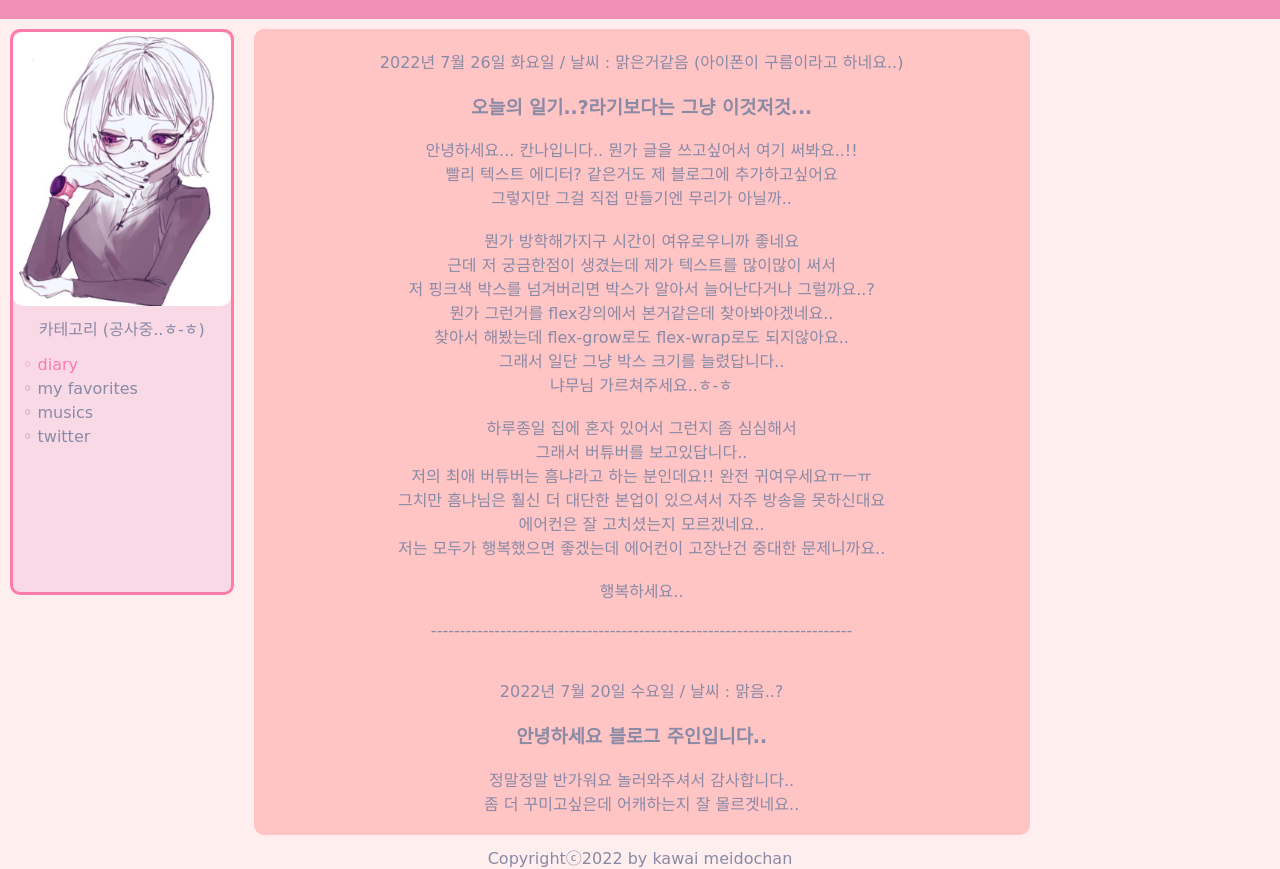
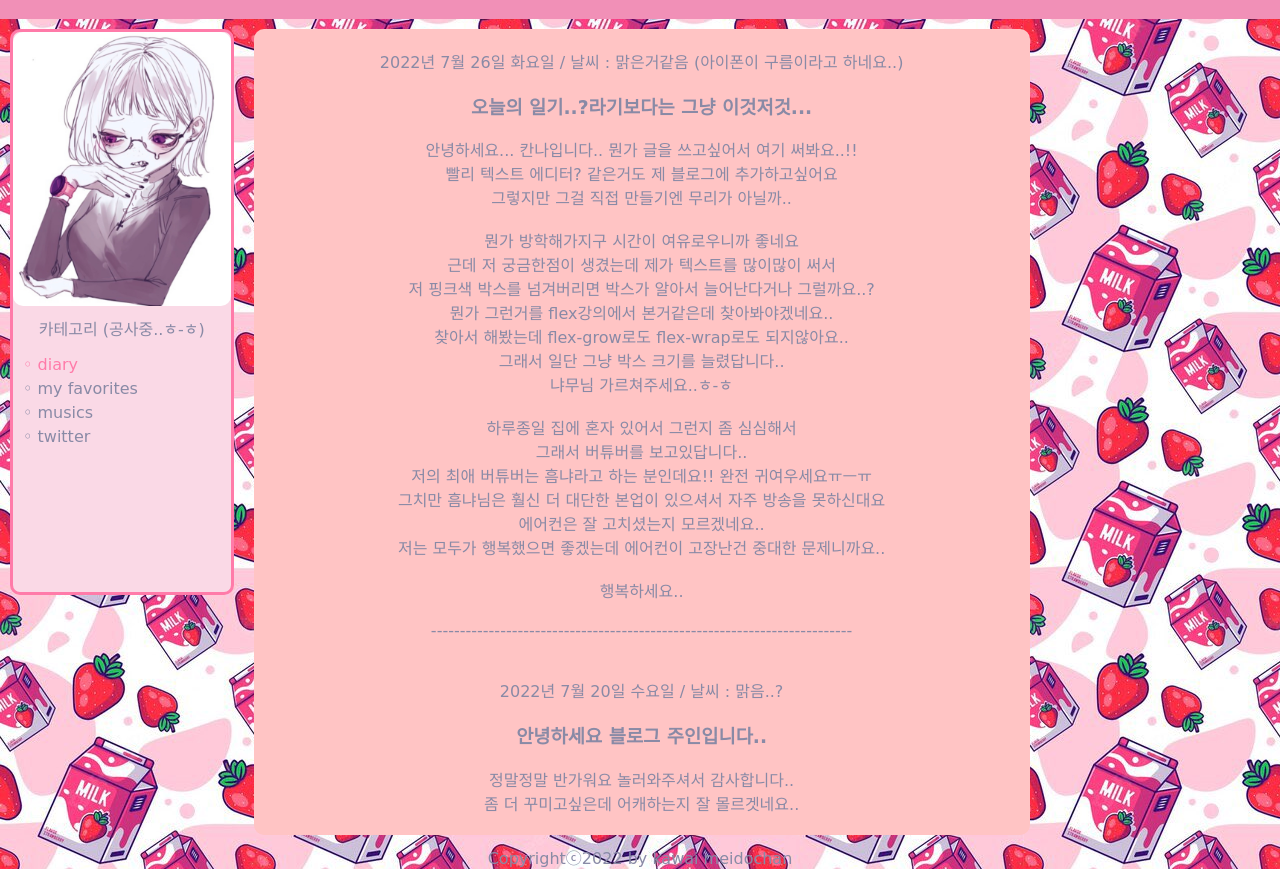
Before and after one commit to c4nn4/canna-blog, a plain HTML site: page index.html in a window 1280 px wide. Shown: the part 73-942 px from the top of the page. Drawn offline with Linux system fonts and the light colour scheme; a web font is replaced by a local one.

Commit message:
Add files via upload

```diff
--- a/style.css
+++ b/style.css
@@ -9,6 +9,7 @@ body {
   margin: 0 auto;
   padding: 0;
   text-align: center;
+  background-image: url(IMG_3987.jpg);
   background-color: #ffeeee;
   color: #898aa6;
 }
```
Also changed, not shown: IMG_3987.jpg (added).
